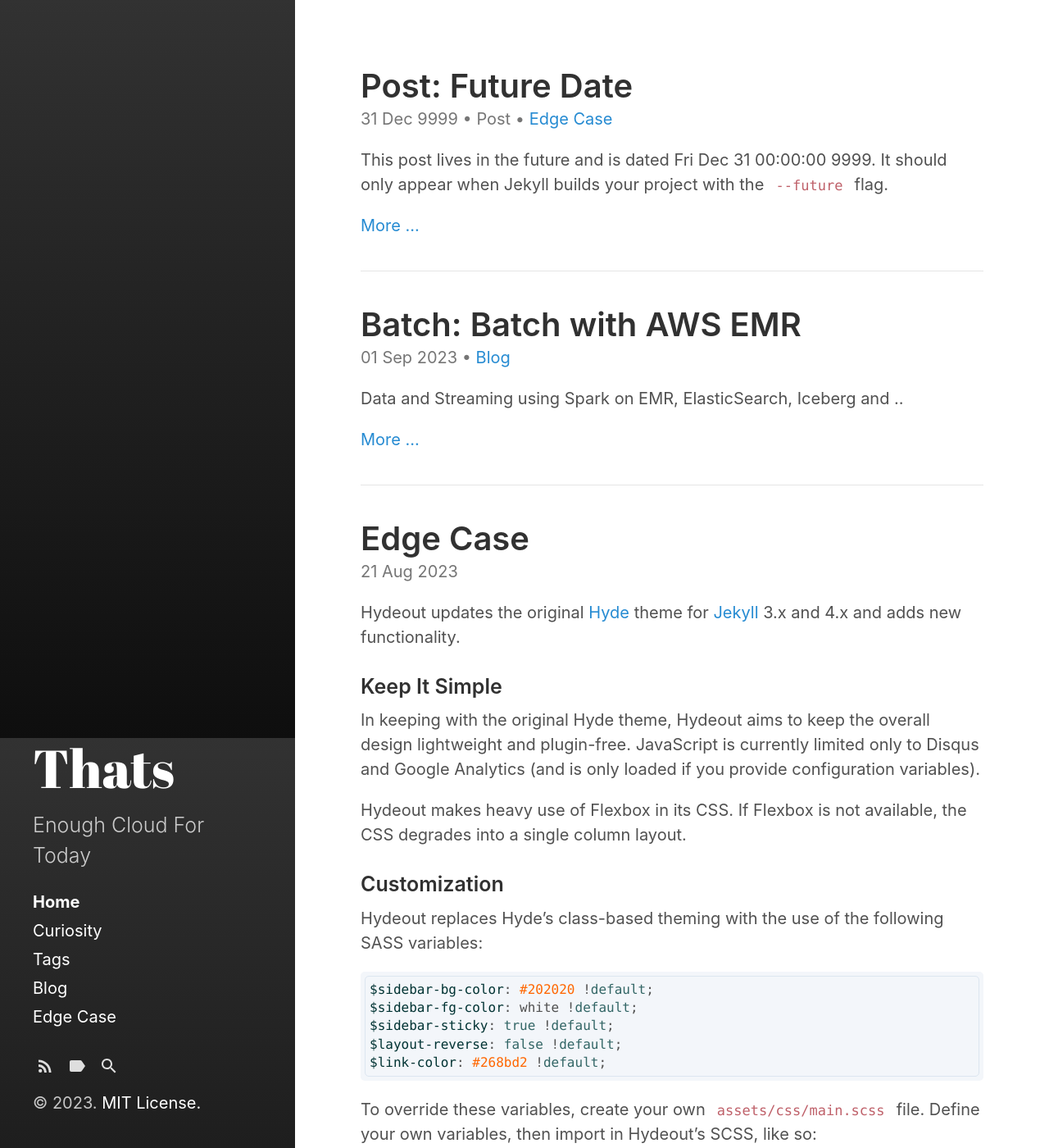
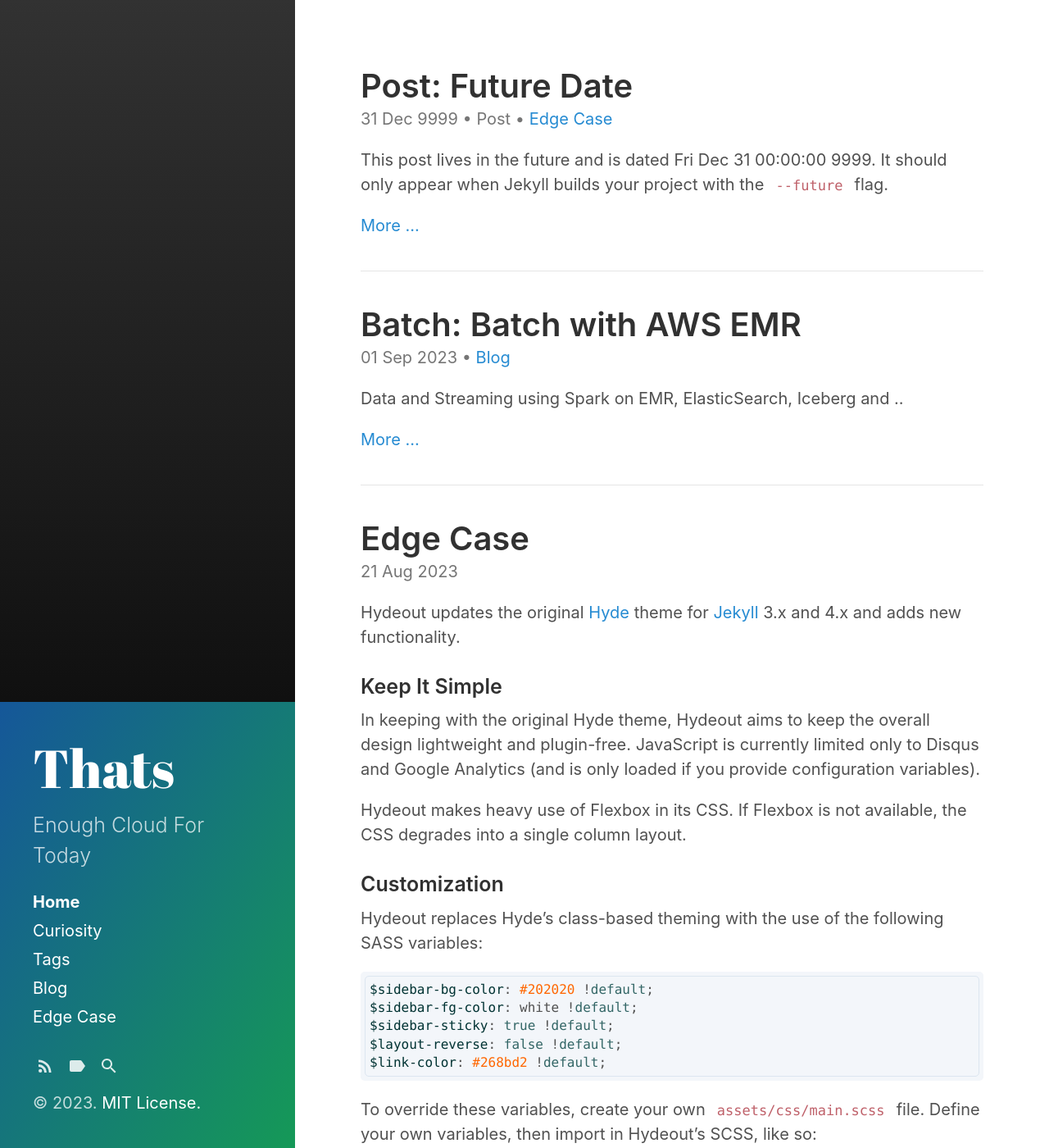
Before and after one commit to farukonder/farukonder.github.io, a Jekyll site: the page built from index.html, in a window 1280 px wide and 1400 px high. Shown: the whole window at 82% size. Built offline with Jekyll 4.4.1, drawn with Linux system fonts in a browser that asks for light colours; the list of posts is cut into pages by our own code.

Commit message:
new content

```diff
--- a/_sass/hydeout/_layout.scss
+++ b/_sass/hydeout/_layout.scss
@@ -35,6 +35,8 @@ body {
 #sidebar {
   flex: 0 0 auto;
   padding: $section-spacing;
+  background-color: #159957;
+  background-image: linear-gradient(120deg, #155799, #159957);
 
   .site-title {
     font-family: 'Abril Fatface', serif;
```
